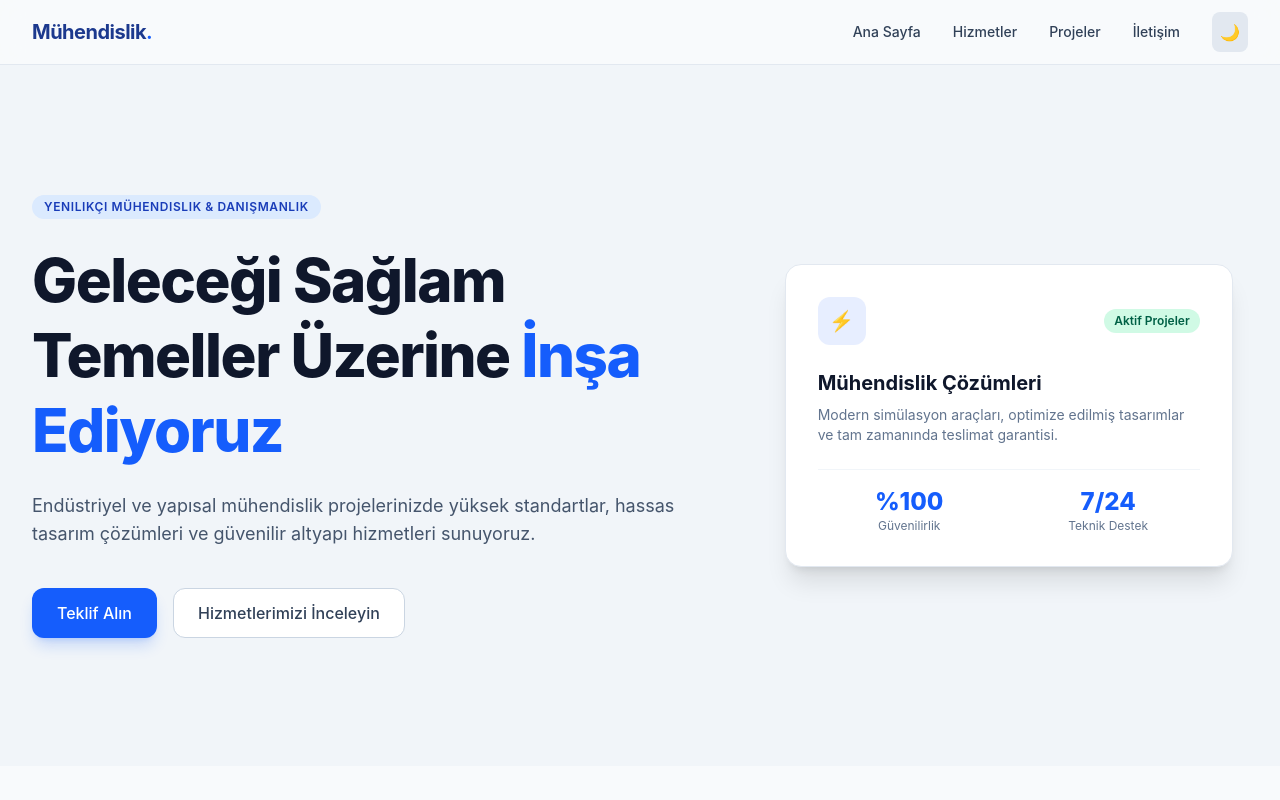
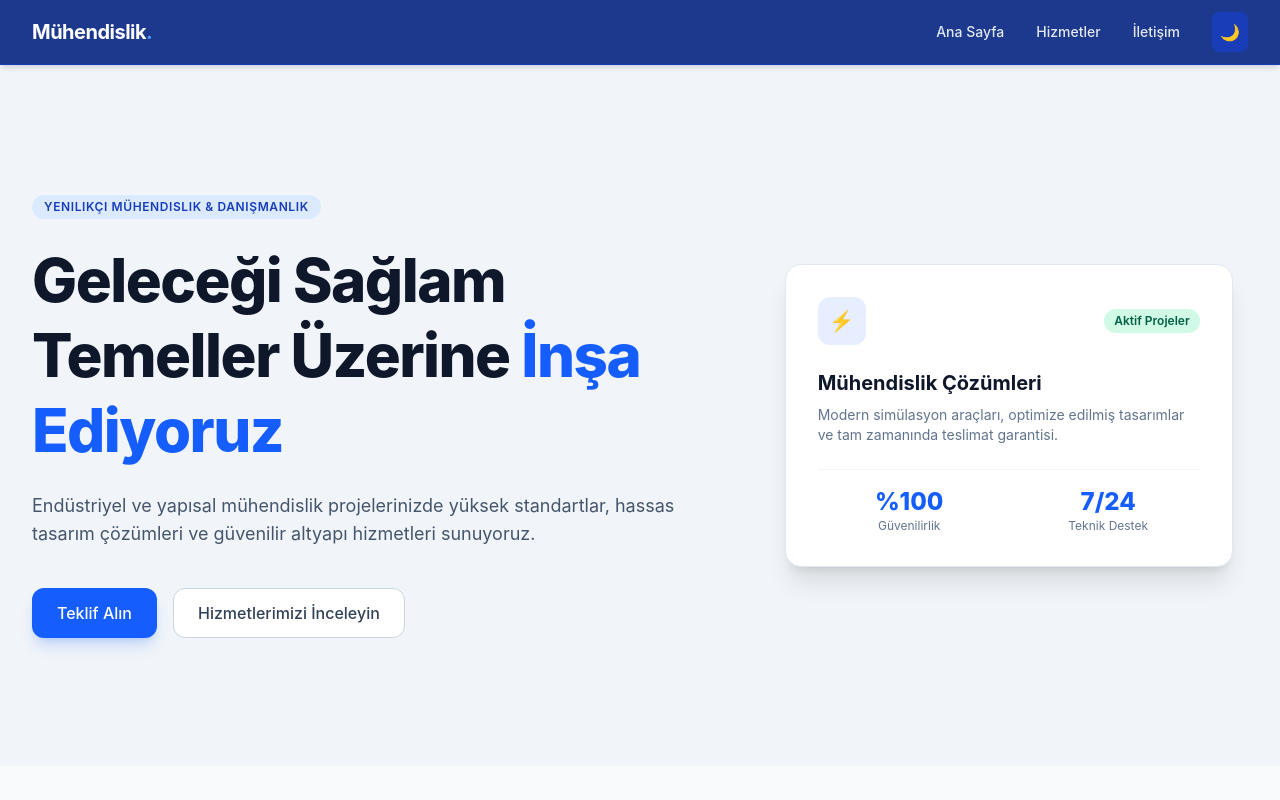
Before and after one commit to 7aslan/vision-site, a React (Vite) app: page / in a window 1280 px wide. Shown: the top 800 px of the page. Built offline with nearby package versions, Linux system fonts and the light colour scheme.

Commit message:
fix: css for light mdoe

```diff
--- a/src/App.jsx
+++ b/src/App.jsx
@@ -16,7 +16,7 @@ export default function App() {
   }, [darkMode]);
 
   return (
-    <div className="min-h-screen bg-slate-50 dark:bg-slate-950 text-slate-900 dark:text-slate-100 transition-colors duration-300">
+    <div className="min-h-screen bg-[#f4f5f8] dark:bg-slate-950 text-slate-900 dark:text-slate-100 transition-colors duration-300">
       <Navbar darkMode={darkMode} setDarkMode={setDarkMode} />
       <Hero />
       <Services />
--- a/src/components/Navbar.jsx
+++ b/src/components/Navbar.jsx
@@ -4,28 +4,27 @@ export default function Navbar({ darkMode, setDarkMode }) {
   const [isOpen, setIsOpen] = useState(false);
 
   return (
-    <nav className="sticky top-0 z-50 transition-colors duration-300 bg-slate-50/80 dark:bg-slate-900/80 backdrop-blur-md border-b border-slate-200 dark:border-slate-800">
+    <nav className="sticky top-0 z-50 transition-colors duration-300 bg-blue-900 text-white dark:bg-slate-900 dark:text-slate-100 border-b border-blue-800 dark:border-slate-800 shadow-md">
       <div className="max-w-7xl mx-auto px-4 sm:px-6 lg:px-8">
         <div className="flex justify-between h-16 items-center">
 
           {/* Logo */}
           <div className="flex-shrink-0 flex items-center">
-            <span className="text-xl font-bold tracking-tight text-blue-900 dark:text-blue-400">
-              Mühendislik<span className="text-blue-600">.</span>
+            <span className="text-xl font-bold tracking-tight text-white dark:text-blue-400">
+              Mühendislik<span className="text-blue-400">.</span>
             </span>
           </div>
 
           {/* Desktop Menu */}
           <div className="hidden md:flex items-center space-x-8">
-            <a href="#hero" className="text-sm font-medium text-slate-700 dark:text-slate-300 hover:text-blue-600 dark:hover:text-blue-400 transition-colors">Ana Sayfa</a>
-            <a href="#services" className="text-sm font-medium text-slate-700 dark:text-slate-300 hover:text-blue-600 dark:hover:text-blue-400 transition-colors">Hizmetler</a>
-            <a href="#projects" className="text-sm font-medium text-slate-700 dark:text-slate-300 hover:text-blue-600 dark:hover:text-blue-400 transition-colors">Projeler</a>
-            <a href="#contact" className="text-sm font-medium text-slate-700 dark:text-slate-300 hover:text-blue-600 dark:hover:text-blue-400 transition-colors">İletişim</a>
+            <a href="#hero" className="text-sm font-medium text-slate-200 hover:text-white dark:text-slate-300 dark:hover:text-blue-400 transition-colors">Ana Sayfa</a>
+            <a href="#services" className="text-sm font-medium text-slate-200 hover:text-white dark:text-slate-300 dark:hover:text-blue-400 transition-colors">Hizmetler</a>
+            <a href="#contact" className="text-sm font-medium text-slate-200 hover:text-white dark:text-slate-300 dark:hover:text-blue-400 transition-colors">İletişim</a>
 
             {/* Dark Mode Toggle Button */}
             <button
               onClick={() => setDarkMode(!darkMode)}
-              className="p-2 rounded-lg bg-slate-200 dark:bg-slate-800 text-slate-700 dark:text-slate-200 hover:bg-slate-300 transition-colors"
+              className="p-2 rounded-lg bg-blue-800 dark:bg-slate-800 text-yellow-300 dark:text-slate-200 hover:bg-blue-700 transition-colors"
               aria-label="Tema Değiştir"
             >
               {darkMode ? '☀️' : '🌙'}
@@ -36,13 +35,13 @@ export default function Navbar({ darkMode, setDarkMode }) {
           <div className="md:hidden flex items-center space-x-4">
             <button
               onClick={() => setDarkMode(!darkMode)}
-              className="p-2 rounded-lg bg-slate-200 dark:bg-slate-800 text-slate-700 dark:text-slate-200"
+              className="p-2 rounded-lg bg-blue-800 dark:bg-slate-800 text-yellow-300 dark:text-slate-200"
             >
               {darkMode ? '☀️' : '🌙'}
             </button>
             <button
               onClick={() => setIsOpen(!isOpen)}
-              className="text-slate-700 dark:text-slate-200 focus:outline-none"
+              className="text-white dark:text-slate-200 focus:outline-none"
             >
               <svg className="h-6 w-6" fill="none" viewBox="0 0 24 24" stroke="currentColor">
                 {isOpen ? (
@@ -58,11 +57,10 @@ export default function Navbar({ darkMode, setDarkMode }) {
 
       {/* Mobile Menu Dropdown */}
       {isOpen && (
-        <div className="md:hidden bg-slate-50 dark:bg-slate-900 border-b border-slate-200 dark:border-slate-800 px-4 pt-2 pb-4 space-y-2">
-          <a href="#hero" className="block px-3 py-2 rounded-md text-base font-medium text-slate-700 dark:text-slate-200 hover:bg-blue-50 dark:hover:bg-slate-800">Ana Sayfa</a>
-          <a href="#services" className="block px-3 py-2 rounded-md text-base font-medium text-slate-700 dark:text-slate-200 hover:bg-blue-50 dark:hover:bg-slate-800">Hizmetler</a>
-          <a href="#projects" className="block px-3 py-2 rounded-md text-base font-medium text-slate-700 dark:text-slate-200 hover:bg-blue-50 dark:hover:bg-slate-800">Projeler</a>
-          <a href="#contact" className="block px-3 py-2 rounded-md text-base font-medium text-slate-700 dark:text-slate-200 hover:bg-blue-50 dark:hover:bg-slate-800">İletişim</a>
+        <div className="md:hidden bg-blue-950 dark:bg-slate-900 border-b border-blue-800 dark:border-slate-800 px-4 pt-2 pb-4 space-y-2">
+          <a href="#hero" className="block px-3 py-2 rounded-md text-base font-medium text-slate-200 hover:bg-blue-900">Ana Sayfa</a>
+          <a href="#services" className="block px-3 py-2 rounded-md text-base font-medium text-slate-200 hover:bg-blue-900">Hizmetler</a>
+          <a href="#contact" className="block px-3 py-2 rounded-md text-base font-medium text-slate-200 hover:bg-blue-900">İletişim</a>
         </div>
       )}
     </nav>
--- a/src/index.css
+++ b/src/index.css
@@ -1,4 +1,6 @@
 @import "tailwindcss";
+
+@custom-variant dark (&:where(.dark, .dark *));
 
 /*
 :root {
```
